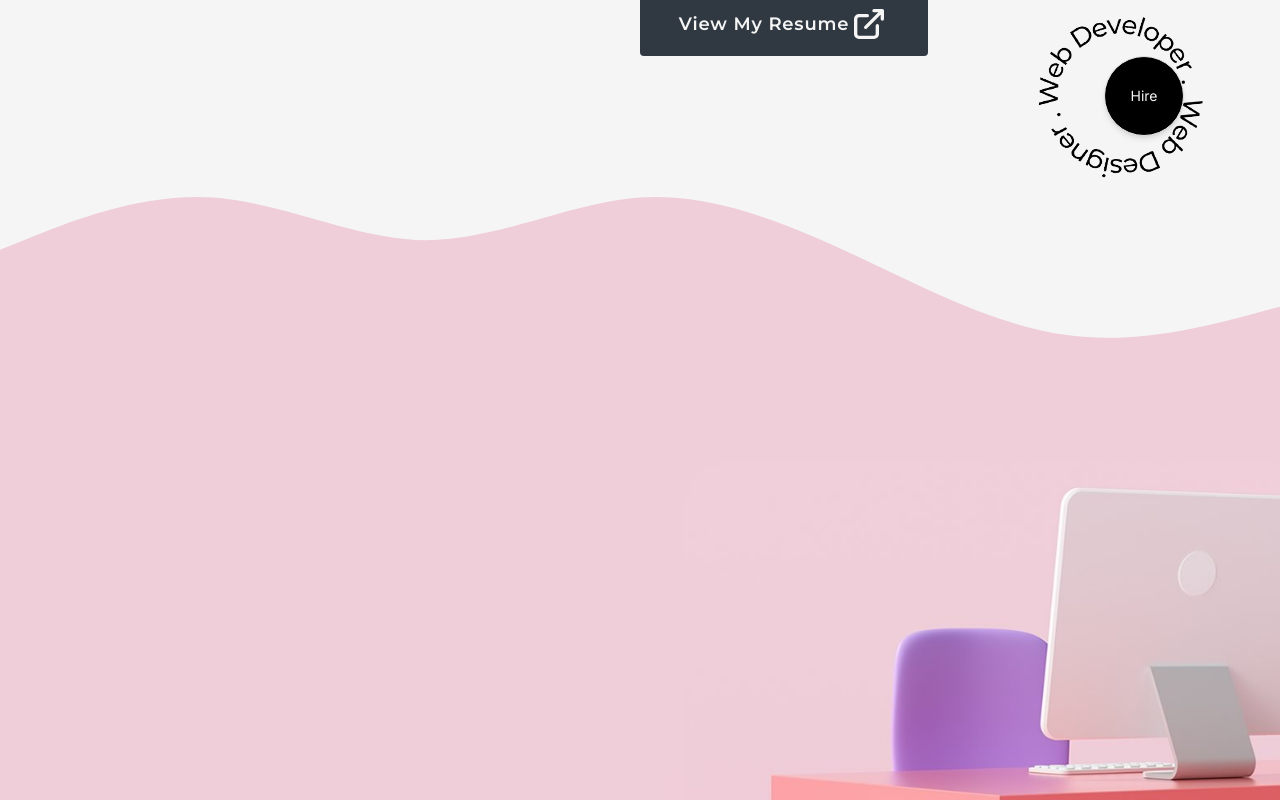
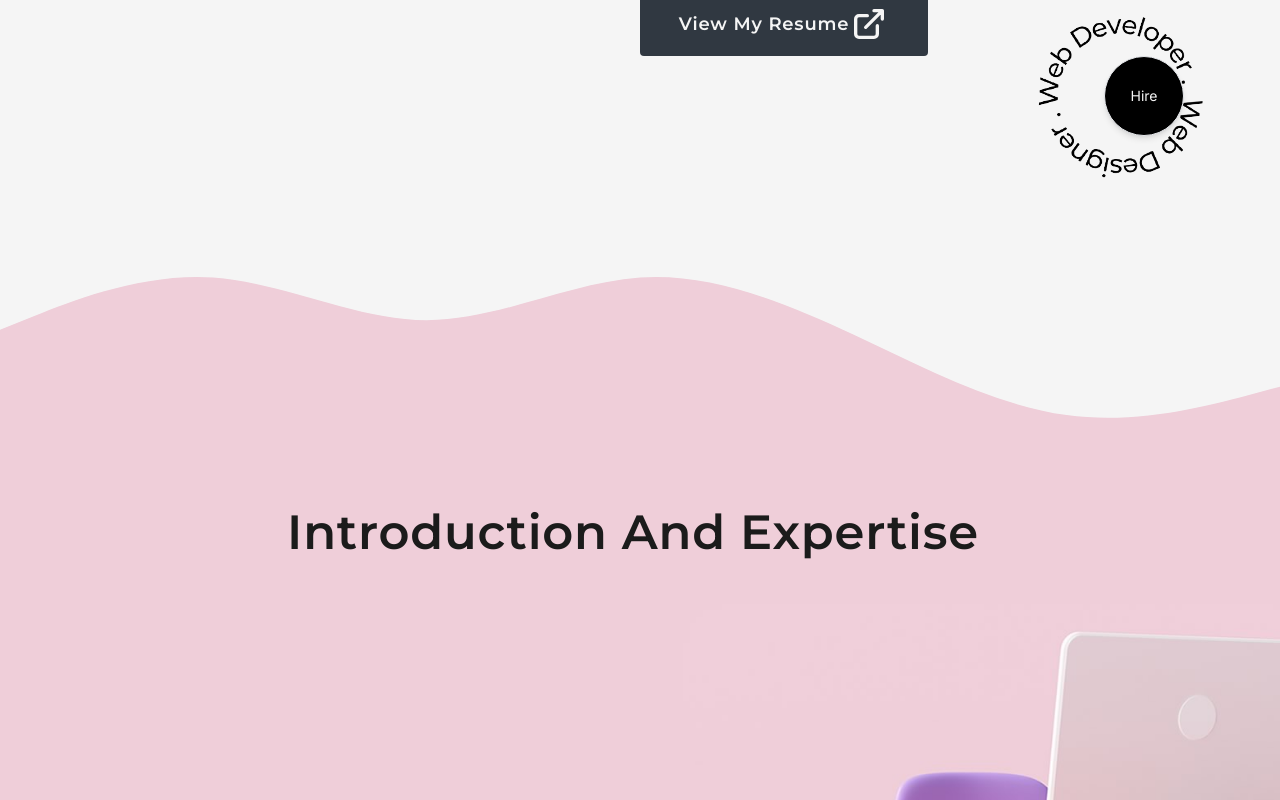
Before and after one commit to oslim4321/Oslim-portfolio, a Next.js app: page / in a window 1280 px wide. Shown: the part 560-1360 px from the top of the page. Built offline with nearby package versions, Linux system fonts and the light colour scheme.

Commit message:
working 12

```diff
--- a/src/components/AnimatedText.js
+++ b/src/components/AnimatedText.js
@@ -1,6 +1,33 @@
 "use client";
-import React from "react";
-import { motion } from "framer-motion";
+import React, { useRef, useEffect } from "react";
+import { motion, useAnimation } from "framer-motion";
+
+const AnimatedText = ({ text, className = "" }) => {
+  const sectionRef = useRef(null);
+  const controls = useAnimation();
+
+  useEffect(() => {
+    const sectionObserver = new IntersectionObserver(
+      (entries) => {
+        entries.forEach((entry) => {
+          if (entry.isIntersecting) {
+            controls.start("animate");
+          } else {
+            controls.start("initial");
+          }
+        });
+      },
+      { threshold: 0.5 } // Adjust the threshold value as needed
+    );
+
+    if (sectionRef.current) {
+      sectionObserver.observe(sectionRef.current);
+    }
+
+    return () => {
+      sectionObserver.disconnect();
+    };
+  }, [controls]);
 
   const quote = {
     initial: {
@@ -14,7 +41,8 @@ const quote = {
       },
     },
   };
-export const singleWord = {
+
+  const singleWord = {
     initial: {
       opacity: 0,
       y: 50,
@@ -27,19 +55,22 @@ export const singleWord = {
       },
     },
   };
-const AnimatedText = ({ text, className = "" }) => {
+
   return (
-    <div className="w-full mx-auto py-2 flex items-center justify-center text-center overflow-hidden">
+    <div
+      ref={sectionRef}
+      className="w-full mx-auto py-2 flex items-center justify-center text-center overflow-hidden"
+    >
       <motion.h1
-        className={`${className} inline-block w-full text-dark  text-8xl `}
+        className={`${className} inline-block w-full text-dark text-8xl `}
         variants={quote}
         initial="initial"
-        animate="animate"
+        animate={controls}
       >
         {text.split(" ").map((word, i) => (
           <motion.span
             key={word + i}
-            className="inline-block "
+            className="inline-block"
             variants={singleWord}
           >
             {word}&nbsp;
--- a/src/components/TipsAboutMe.js
+++ b/src/components/TipsAboutMe.js
@@ -1,15 +1,25 @@
 import React from "react";
+import AnimatedText from "./AnimatedText";
 
 const TipsAboutMe = () => {
   return (
     <>
-      <svg xmlns="http://www.w3.org/2000/svg" viewBox="0 0 1440 320">
+      <svg
+        xmlns="http://www.w3.org/2000/svg"
+        viewBox="0 0 1440 320"
+        className="mt-20"
+      >
         <path
           fill="#efced9"
           fill-opacity="1"
           d="M0,128L40,112C80,96,160,64,240,69.3C320,75,400,117,480,117.3C560,117,640,75,720,69.3C800,64,880,96,960,133.3C1040,171,1120,213,1200,224C1280,235,1360,213,1400,202.7L1440,192L1440,320L1400,320C1360,320,1280,320,1200,320C1120,320,1040,320,960,320C880,320,800,320,720,320C640,320,560,320,480,320C400,320,320,320,240,320C160,320,80,320,40,320L0,320Z"
         ></path>
       </svg>
+      <div className="bg-[#efced9]">
+        <AnimatedText
+          text="Introduction and Expertise"
+          className="!text-5xl font-bold capitalize"
+        />
         <div
           style={{
             backgroundImage: `url("/images/cartoonTable.jpg")`,
@@ -18,6 +28,7 @@ const TipsAboutMe = () => {
             height: "100vh",
           }}
         ></div>
+      </div>
     </>
   );
 };
```
Lines whose indentation alone changed are shown as unchanged.
